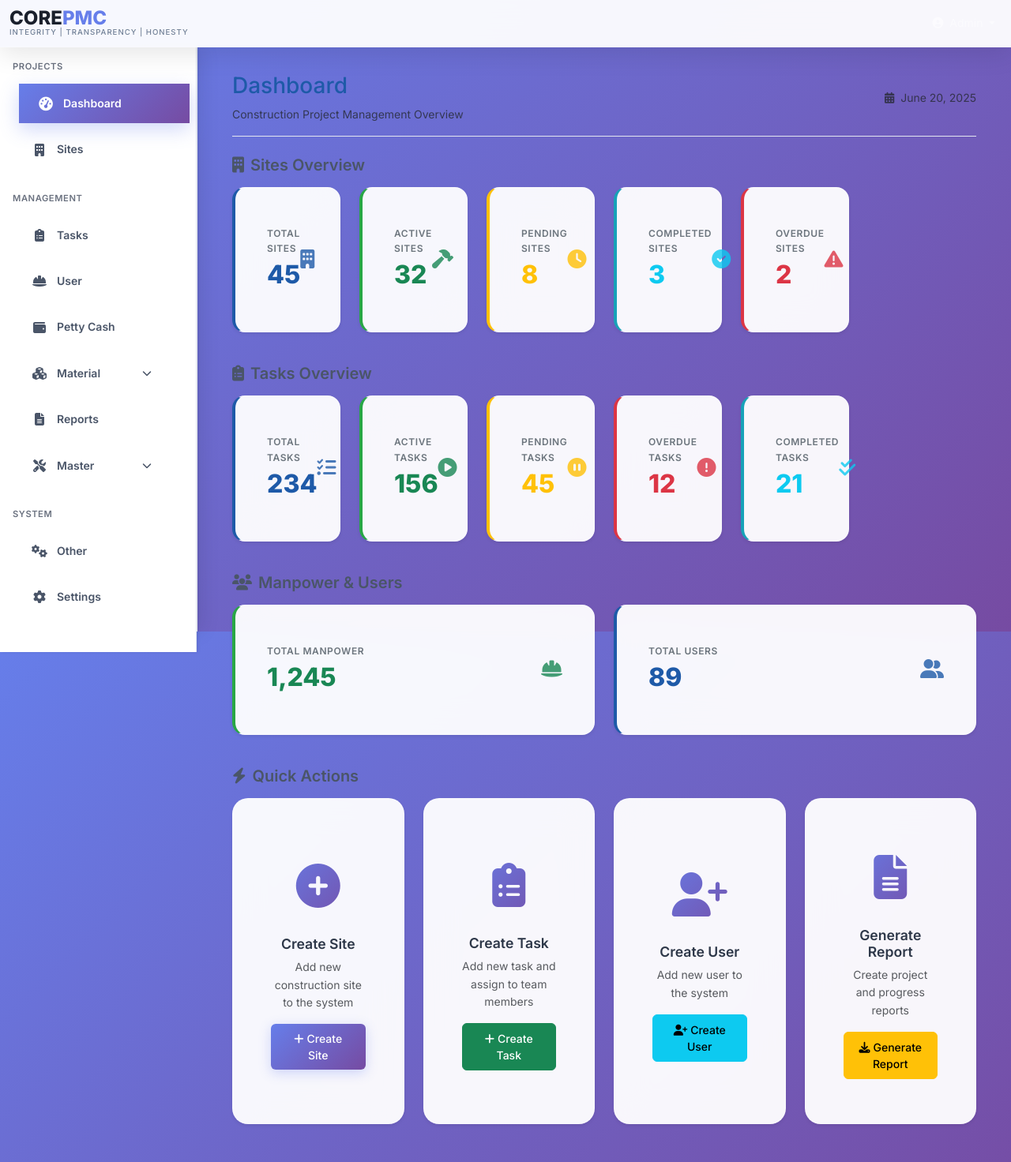
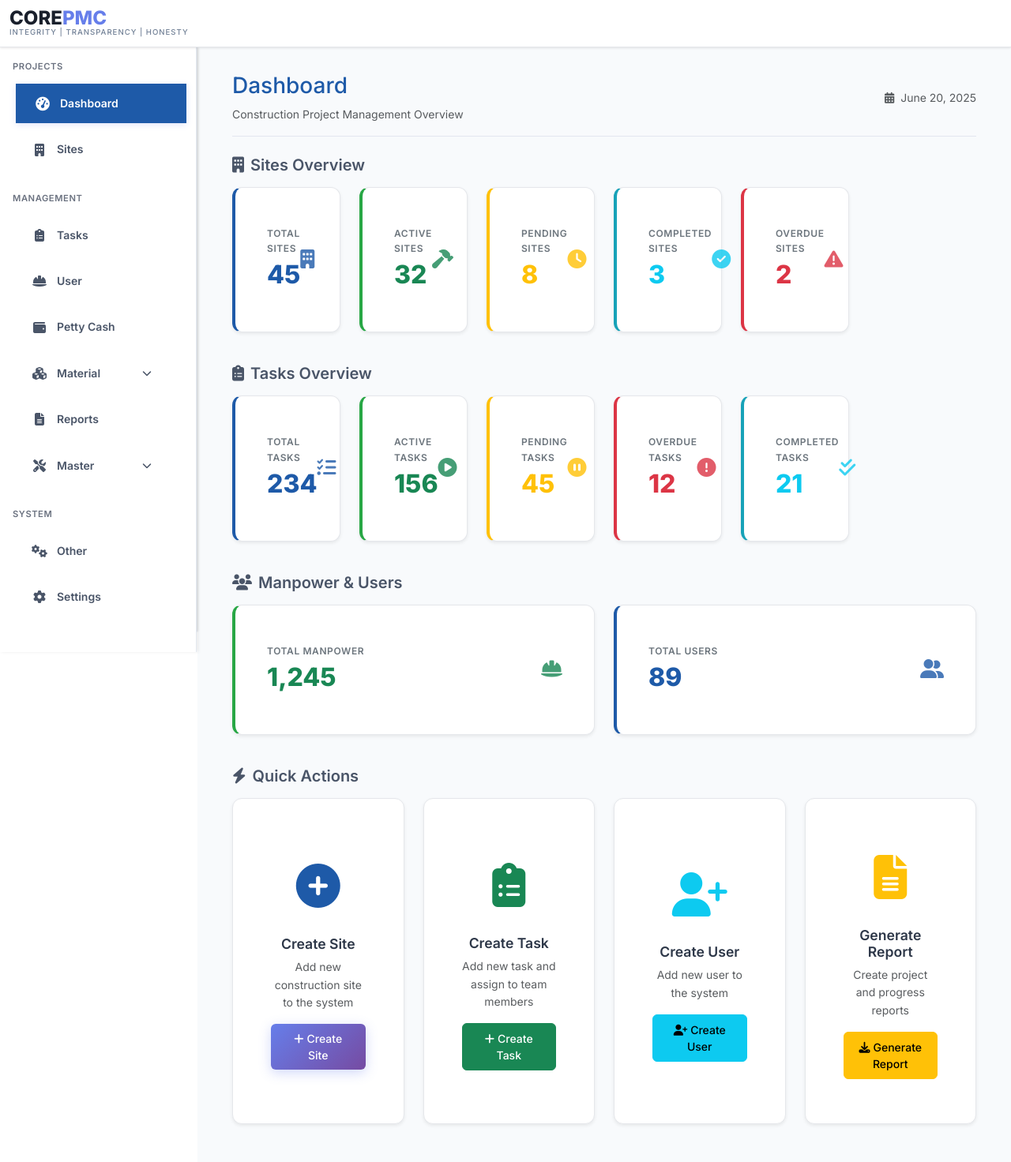
Before and after one commit to korat2511/Core_PMC_Admin_Panel, a Flask app: page /dashboard in a window 1280 px wide. Shown: the whole page at 79% size. Run offline with Flask 3, Linux system fonts and the light colour scheme; some libraries are stand-ins or nearby versions.

Commit message:
Revise the aesthetic design of the admin panel based on project specifications
Updates the admin panel's CSS to remove background gradients, adjust shadows, and refine the color scheme in dashboard.css and login.css.

Replit-Commit-Author: Agent
Replit-Commit-Session-Id: 3f9c1257-224b-4d66-b52a-edfece0431e9
Replit-Commit-Screenshot-Url: https://storage.googleapis.com/screenshot-production-us-central1/c73fac47-f748-4bef-ae93-45cd2bdb0aa2/35ae7e92-6fd0-4c64-80bb-0fe80a3ed86c.jpg

```diff
--- a/static/css/dashboard.css
+++ b/static/css/dashboard.css
@@ -10,8 +10,7 @@
 
 body {
     font-family: 'Inter', -apple-system, BlinkMacSystemFont, 'Segoe UI', 'Roboto', sans-serif;
-    background: linear-gradient(135deg, #667eea 0%, #764ba2 100%);
-    background-attachment: fixed;
+    background-color: #ffffff;
     padding-top: var(--navbar-height);
     font-weight: 400;
     font-size: 14px;
@@ -22,10 +21,9 @@ body {
 /* Top Navigation */
 .navbar {
     height: var(--navbar-height);
-    background: rgba(255, 255, 255, 0.95) !important;
-    backdrop-filter: blur(20px);
-    border-bottom: 1px solid rgba(255, 255, 255, 0.2);
-    box-shadow: 0 8px 32px rgba(0, 0, 0, 0.1);
+    background: #ffffff !important;
+    border-bottom: 1px solid #e5e7eb;
+    box-shadow: 0 1px 3px rgba(0, 0, 0, 0.1);
     z-index: 1030;
 }
 
@@ -82,13 +80,12 @@ body {
         width: var(--sidebar-width) !important;
         height: calc(100vh - var(--navbar-height)) !important;
         visibility: visible !important;
-        background: rgba(255, 255, 255, 0.95) !important;
-        backdrop-filter: blur(20px) !important;
+        background: #ffffff !important;
         border: none !important;
-        border-right: 1px solid rgba(255, 255, 255, 0.2) !important;
+        border-right: 1px solid #e5e7eb !important;
         transform: none !important;
         transition: none !important;
-        box-shadow: 4px 0 24px rgba(0, 0, 0, 0.1) !important;
+        box-shadow: 1px 0 3px rgba(0, 0, 0, 0.1) !important;
     }
 }
 
@@ -124,16 +121,16 @@ body {
 }
 
 .sidebar .nav-link:hover {
-    background: rgba(102, 126, 234, 0.1);
+    background: #f1f5f9;
     color: #667eea;
-    transform: translateX(4px);
+    transform: translateX(2px);
 }
 
 .sidebar .nav-link.active {
-    background: linear-gradient(135deg, #667eea 0%, #764ba2 100%);
+    background: #667eea;
     color: white;
-    transform: translateX(8px);
-    box-shadow: 0 8px 25px rgba(102, 126, 234, 0.3);
+    transform: translateX(4px);
+    box-shadow: 0 2px 8px rgba(102, 126, 234, 0.2);
 }
 
 .sidebar .nav-link-content {
@@ -222,7 +219,7 @@ body {
     margin-left: 0;
     padding: 2rem;
     min-height: calc(100vh - var(--navbar-height));
-    background: transparent;
+    background: #f8fafc;
 }
 
 @media (min-width: 992px) {
@@ -240,18 +237,18 @@ body {
 /* Cards */
 .card {
     border: none;
-    border-radius: 20px;
-    background: rgba(255, 255, 255, 0.95);
-    backdrop-filter: blur(20px);
-    border: 1px solid rgba(255, 255, 255, 0.2);
-    box-shadow: 0 8px 32px rgba(0, 0, 0, 0.1);
+    border-radius: 12px;
+    background: #ffffff;
+    border: 1px solid #e5e7eb;
+    box-shadow: 0 1px 3px rgba(0, 0, 0, 0.1);
     min-height: 200px;
     transition: all 0.3s ease;
 }
 
 .card:hover {
-    transform: translateY(-5px);
-    box-shadow: 0 15px 40px rgba(0, 0, 0, 0.15);
+    transform: translateY(-2px);
+    box-shadow: 0 8px 25px rgba(0, 0, 0, 0.1);
+    border-color: #d1d5db;
 }
 
 .card-header {
@@ -343,18 +340,18 @@ body {
 .stats-card {
     transition: all 0.3s ease;
     border: none;
-    border-radius: 16px;
+    border-radius: 12px;
     min-height: 140px;
     padding: 2rem 1.5rem;
-    background: rgba(255, 255, 255, 0.95);
-    backdrop-filter: blur(20px);
-    border: 1px solid rgba(255, 255, 255, 0.2);
-    box-shadow: 0 8px 32px rgba(0, 0, 0, 0.1);
+    background: #ffffff;
+    border: 1px solid #e5e7eb;
+    box-shadow: 0 1px 3px rgba(0, 0, 0, 0.1);
 }
 
 .stats-card:hover {
-    transform: translateY(-8px) scale(1.02);
-    box-shadow: 0 20px 40px rgba(0, 0, 0, 0.2) !important;
+    transform: translateY(-4px);
+    box-shadow: 0 10px 25px rgba(0, 0, 0, 0.15) !important;
+    border-color: #d1d5db;
 }
 
 .stats-label {
@@ -382,28 +379,25 @@ body {
 .quick-action-card {
     transition: all 0.3s ease;
     border: none;
-    border-radius: 20px;
+    border-radius: 12px;
     min-height: 160px;
     padding: 2rem 1.5rem;
-    background: rgba(255, 255, 255, 0.95);
-    backdrop-filter: blur(20px);
-    border: 1px solid rgba(255, 255, 255, 0.2);
-    box-shadow: 0 8px 32px rgba(0, 0, 0, 0.1);
+    background: #ffffff;
+    border: 1px solid #e5e7eb;
+    box-shadow: 0 1px 3px rgba(0, 0, 0, 0.1);
     text-align: center;
 }
 
 .quick-action-card:hover {
-    transform: translateY(-12px) scale(1.05);
-    box-shadow: 0 25px 50px rgba(0, 0, 0, 0.25) !important;
+    transform: translateY(-6px);
+    box-shadow: 0 15px 35px rgba(0, 0, 0, 0.15) !important;
+    border-color: #d1d5db;
 }
 
 .quick-action-icon {
     font-size: 3.5rem;
     margin-bottom: 1.5rem;
-    background: linear-gradient(135deg, #667eea 0%, #764ba2 100%);
-    -webkit-background-clip: text;
-    -webkit-text-fill-color: transparent;
-    background-clip: text;
+    color: #667eea;
 }
 
 .quick-action-card .card-title {
```
Also changed, not shown: static/css/login.css (+12 -7 lines).
